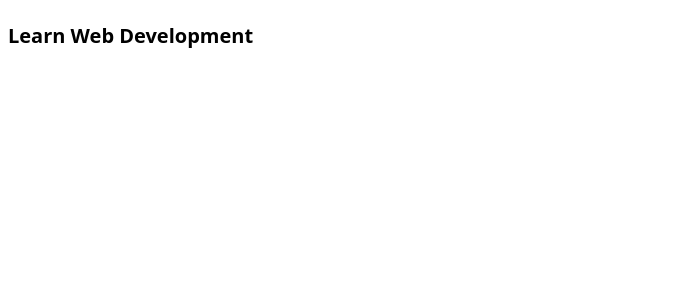
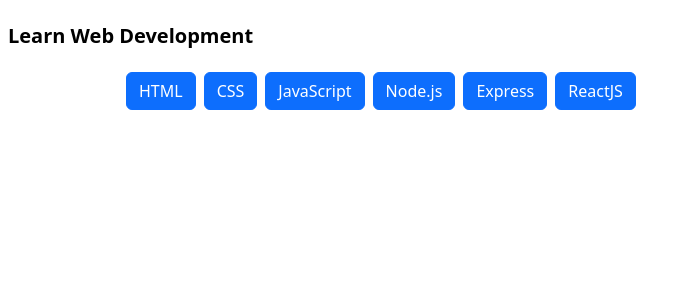
Before and after one commit to LuigiRac/react-use-state, a React (Vite) app: page / in a window 1280 px wide. Shown: the top 300 px of the page, without its empty margins (0-690 px from the left). Built offline with nearby package versions, Linux system fonts and the light colour scheme.

Commit message:
setup_button

```diff
--- a/src/App.css
+++ b/src/App.css
@@ -0,0 +1,3 @@
+ul {
+    list-style: none;
+}
--- a/src/Components/ButtonDisplay.jsx
+++ b/src/Components/ButtonDisplay.jsx
@@ -1,13 +1,21 @@
 import languages from "../data/languages"
 
 function ButtonDisplay() {
-    console.log(languages);
+    // console.log(languages);
 
+    const languagesList = [...languages];
+    return (
+        <>
+            <section className="container">
+                <ul className="d-flex gap-2">
+                    {
+                        languagesList.map((languages) => <button className="btn btn-primary" type="submit" key={languages.id}>{languages.title}</button>
+                        )
+                    }
+                </ul>
 
-    return (
-        <section className="container">
-
-        </section>
+            </section>
+        </>
     )
 }
 
```
